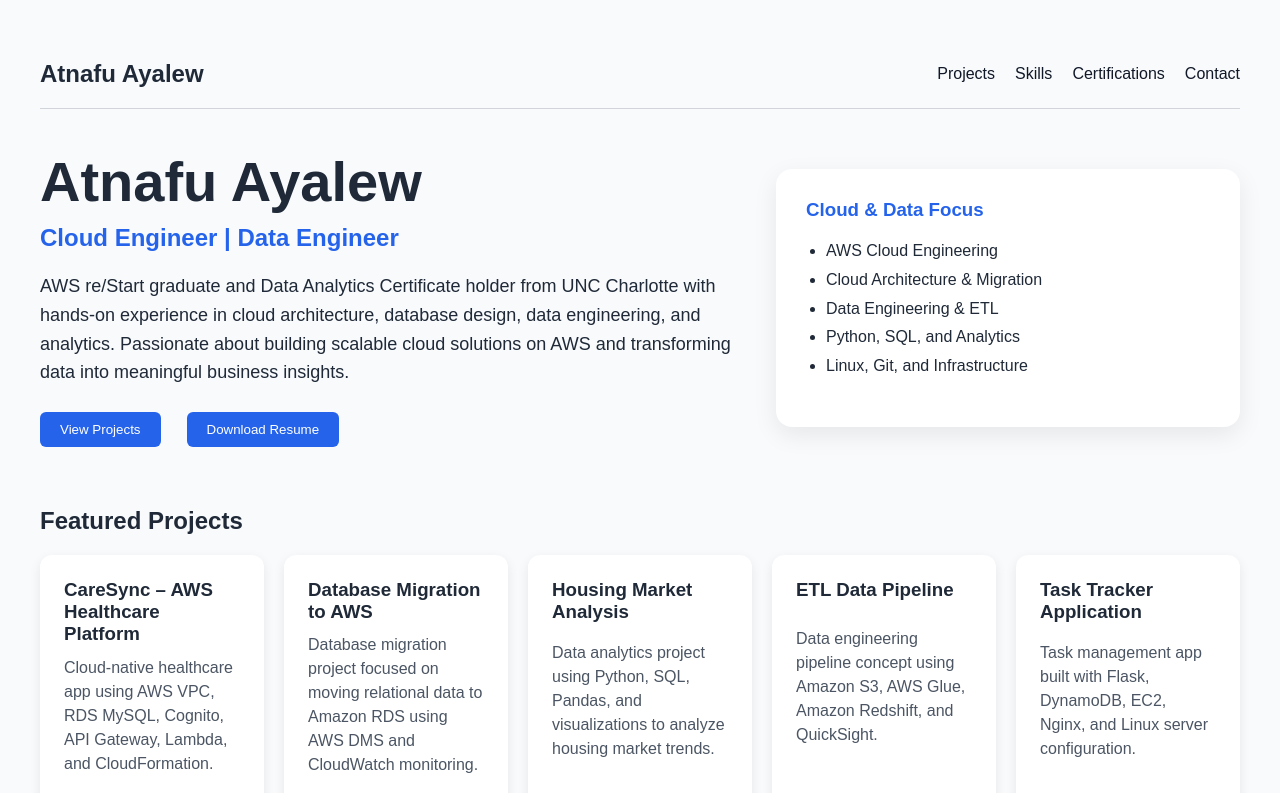
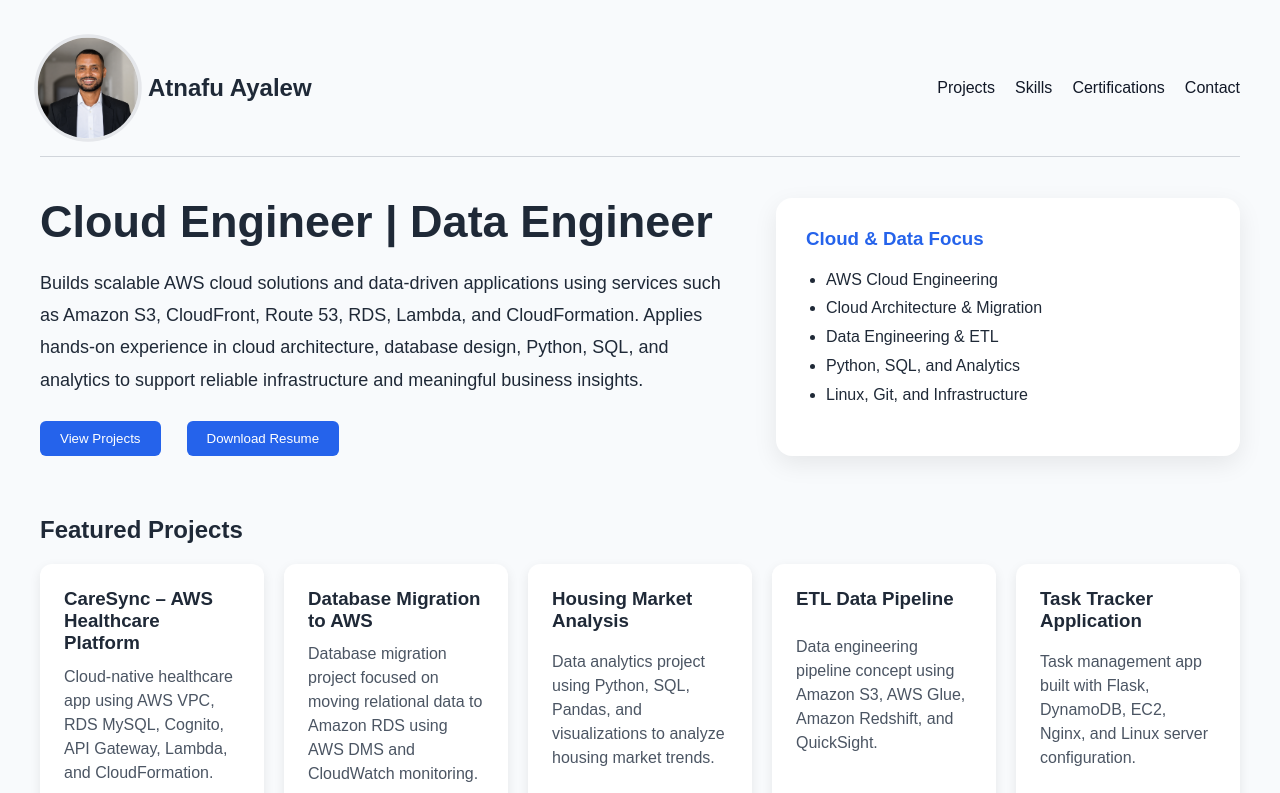
Before and after one commit to atnafb/cloud-portfolio, a React (Vite) app: page / in a window 1280 px wide. Shown: the top 793 px of the page. Built offline with nearby package versions, Linux system fonts and the light colour scheme.

Commit message:
Update portfolio headshot size and stayling

```diff
--- a/src/App.jsx
+++ b/src/App.jsx
@@ -1,3 +1,4 @@
+import profilePic from "./assets/profile.png";
 function App() {
   const projects = [
     {
@@ -42,7 +43,7 @@ function App() {
       style={{
         maxWidth: "1200px",
         margin: "0 auto",
-        padding: "60px 40px",
+        padding: "40px 40px 60px",
       }}
     >
       <nav
@@ -55,7 +56,23 @@ function App() {
           borderBottom: "1px solid #d1d5db",
         }}
       >
-        <h2 style={{ margin: 0 }}>Atnafu Ayalew</h2>
+        <div style={{ display: "flex", alignItems: "center", gap: "12px" }}>
+          <img
+            src={profilePic}
+            alt="Atnafu Ayalew profile"
+            style={{
+              width: "90px",
+              height: "90px",
+              borderRadius: "50%",
+              objectFit: "cover",
+              objectPosition: "center top",
+              transform: "scale(1.12)",
+              transformOrigin: "center",
+              border: "3px solid #e5e7eb",
+            }}
+          />
+          <h2 style={{ margin: 0, fontSize: "24px" }}>Atnafu Ayalew</h2>
+        </div>
 
         <div style={{ display: "flex", gap: "20px" }}>
           <a href="#projects" style={{ textDecoration: "none", color: "#111827", fontWeight: "500" }}>
@@ -83,20 +100,19 @@ function App() {
         }}
       >
         <div>
-          <h1 style={{ fontSize: "56px", marginBottom: "10px" }}>
-            Atnafu Ayalew
+          <h1 style={{ fontSize: "45px",
+            lineHeight: "1.1",
+            maxWidth: "700px",
+            marginBottom: "20px" }}>
+            Cloud Engineer | Data Engineer
           </h1>
 
-          <h2 style={{ color: "#2563eb", marginBottom: "20px" }}>
-            Cloud Engineer | Data Engineer
-          </h2>
-
-          <p style={{ fontSize: "18px", lineHeight: "1.6", maxWidth: "800px" }}>
-            AWS re/Start graduate and Data Analytics Certificate holder from UNC
-            Charlotte with hands-on experience in cloud architecture, database
-            design, data engineering, and analytics. Passionate about building
-            scalable cloud solutions on AWS and transforming data into meaningful
-            business insights.
+          <p style={{ fontSize: "18px", lineHeight: "1.8", maxWidth: "800px" }}>
+            Builds scalable AWS cloud solutions and data-driven applications using
+            services such as Amazon S3, CloudFront, Route 53, RDS, Lambda, and
+            CloudFormation. Applies hands-on experience in cloud architecture,
+            database design, Python, SQL, and analytics to support reliable
+            infrastructure and meaningful business insights.
           </p>
 
           <div style={{ marginTop: "25px", display: "flex", gap: "16px" }}>
```
Also changed, not shown: src/assets/profile.PNG (added).
